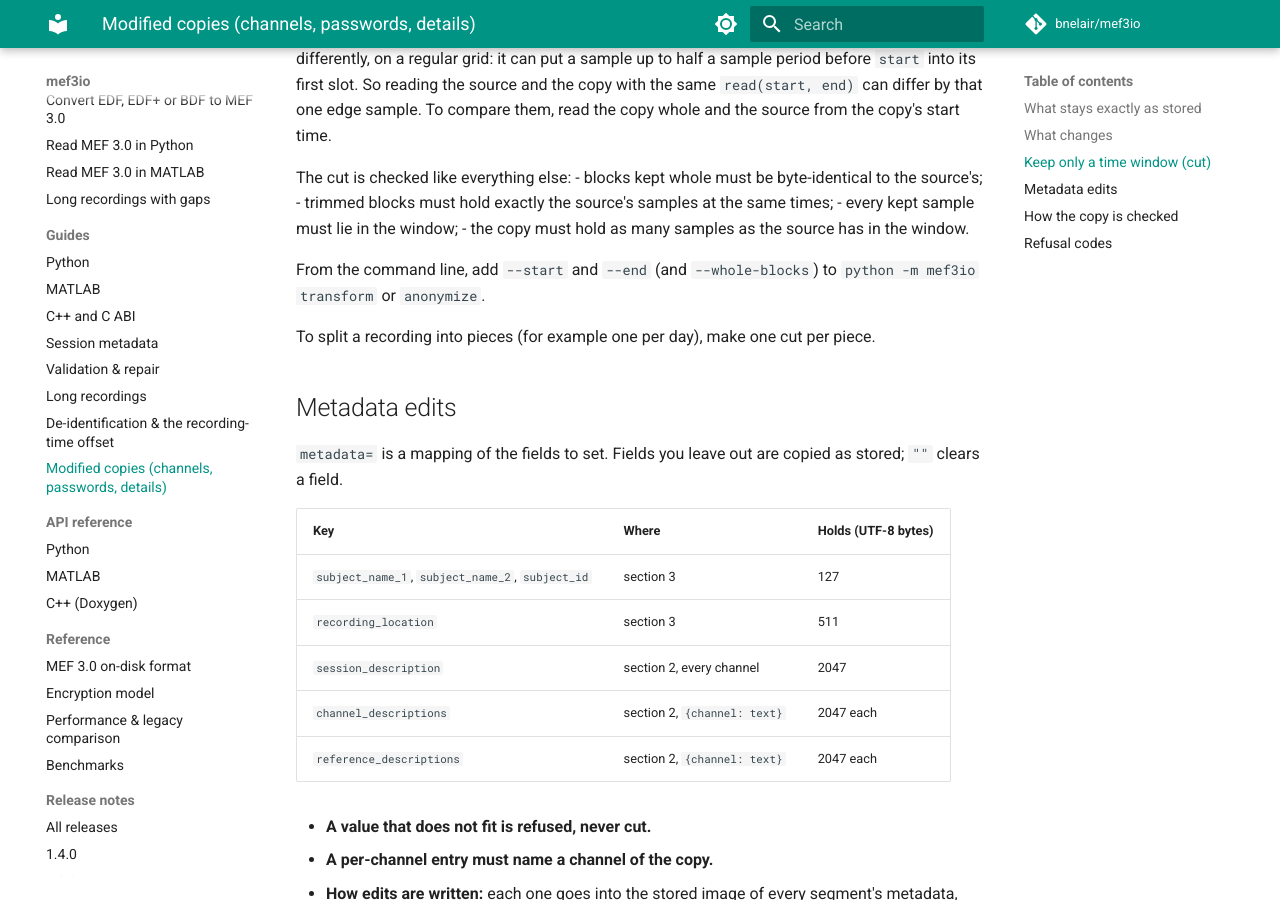
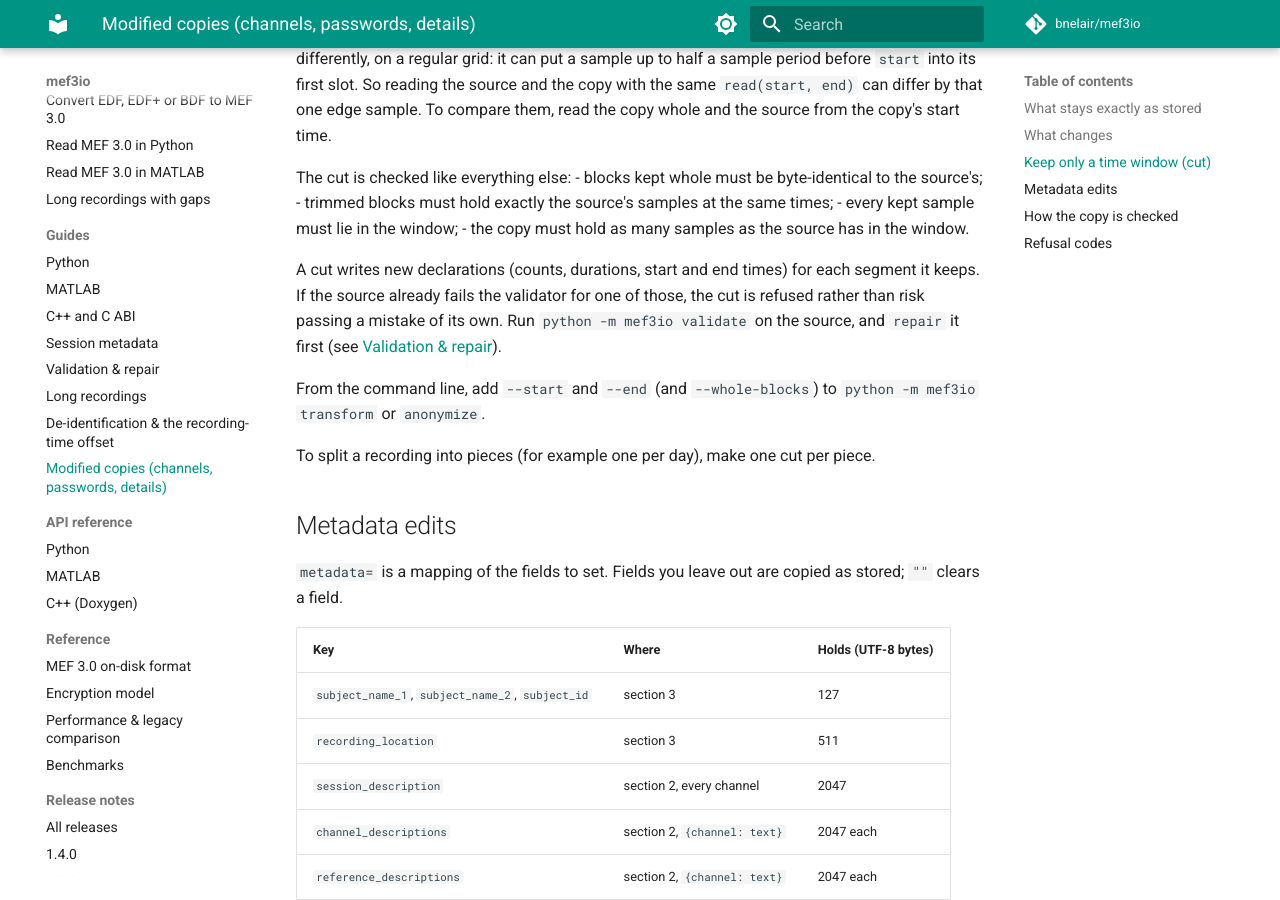
Before and after one commit to bnelair/mef3io, an MkDocs documentation site: the page built from docs/transform.md, in a window 1280 px wide and 900 px high, scrolled down 2604 px. Built offline with MkDocs 1.6.1 and Material for MkDocs 9.7.7, drawn with Linux system fonts in a browser that asks for light colours; comment, search, counter and statistics services are not loaded.

Commit message:
Review: keep the exact finding key for cuts (fail closed); document repairing first
The check+channel key from 707baa6 would excuse a cut's own mistake in the
declarations it recomputes on sources that already carry those findings
(every legacy mef_tools channel does). Back to the exact key: a cut of a
session already failing such a check is refused, and the docs say to repair
the source first.

Co-Authored-By: Claude Opus 5.5 <noreply@anthropic.com>
Claude-Session: https://claude.ai/code/session_01PWYBRHqzczzUfo99eFKLmQ

```diff
--- a/docs/transform.md
+++ b/docs/transform.md
@@ -124,6 +124,12 @@ The cut is checked like everything else:
 - every kept sample must lie in the window;
 - the copy must hold as many samples as the source has in the window.
 
+A cut writes new declarations (counts, durations, start and end times) for
+each segment it keeps. If the source already fails the validator for one of
+those, the cut is refused rather than risk passing a mistake of its own. Run
+`python -m mef3io validate` on the source, and `repair` it first (see
+[Validation & repair](validation.md)).
+
 From the command line, add `--start` and `--end` (and `--whole-blocks`) to
 `python -m mef3io transform` or `anonymize`.
 
```
Also changed, not shown: CLAUDE.md (+7 -1 lines), 1 other file.
